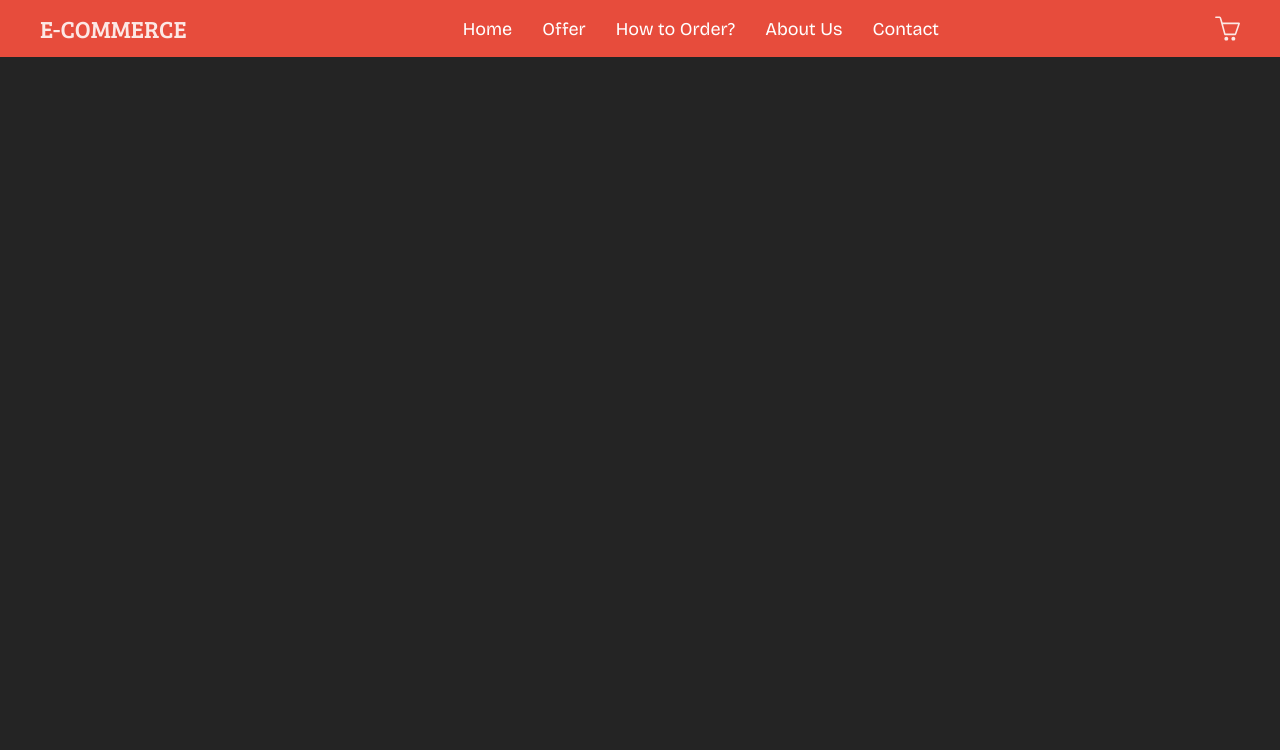
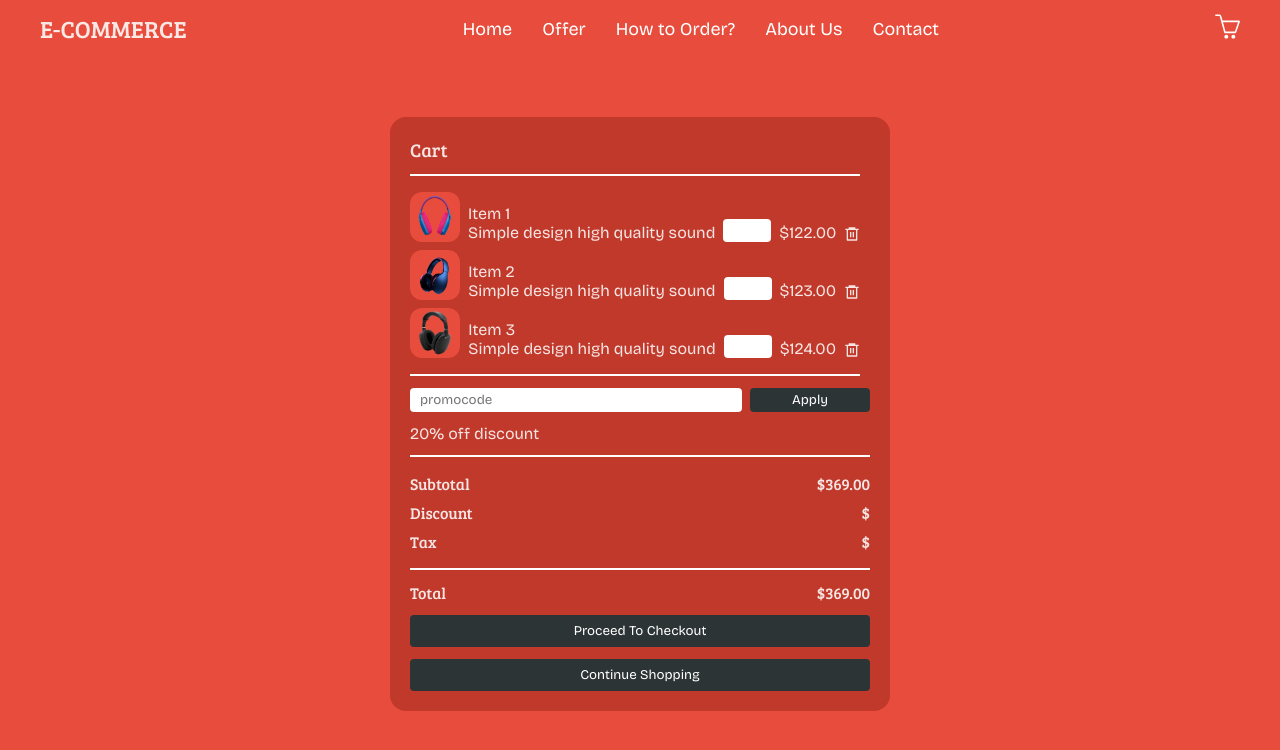
Before and after one commit to jovic-djordje/e_commerce_practice, a React (Vite) app: page /cart in a window 1280 px wide. Shown: the top 750 px of the page. Built offline with nearby package versions, Linux system fonts and the light colour scheme; a web font is replaced by a local one.

Commit message:
working on cart section

```diff
--- a/src/App.jsx
+++ b/src/App.jsx
@@ -7,6 +7,7 @@ import Offer from "./pages/Offer/Offer";
 import Order from "./pages/Order/Order";
 import About from "./pages/About/About";
 import Contact from "./pages/Contact/Contact";
+import Cart from "./pages/Cart/Cart";
 
 function App() {
   return (
@@ -19,6 +20,7 @@ function App() {
           <Route path="/order" element={<Order />} />
           <Route path="/about" element={<About />} />
           <Route path="/contact" element={<Contact />} />
+          <Route path="/cart" element={<Cart />} />
         </Routes>
       </Router>
     </>
--- a/src/components/Navigation/Navigation.jsx
+++ b/src/components/Navigation/Navigation.jsx
@@ -26,7 +26,9 @@ const Navigation = () => {
           </Link>
         </div>
         <div className="ham-holder">
-          <SlBasket className="nav-icon" />
+          <Link to="/cart">
+            <SlBasket className="nav-icon" />
+          </Link>
           <RxHamburgerMenu className="ham-menu-btn" />
         </div>
       </div>
--- a/src/components/Navigation/nav.style.css
+++ b/src/components/Navigation/nav.style.css
@@ -45,6 +45,7 @@
 .nav-icon {
   width: 25px;
   height: 25px;
+  fill: white;
 }
 
 .ham-menu-btn {
--- /dev/null
+++ b/src/pages/Cart/Cart.jsx
@@ -0,0 +1,81 @@
+import { OfferImgOne, OfferImgThree, OfferImgTwo } from "../../assets/images";
+import { RiDeleteBin6Line } from "react-icons/ri";
+import "./cart.style.css";
+const Cart = () => {
+  const items = [
+    {
+      icon: <RiDeleteBin6Line className="cart-items-icon" />,
+
+      image: <OfferImgOne className="cart-img" />,
+      text: "Item 1",
+      price: "$122.00",
+      description: "Simple design high quality sound",
+    },
+    {
+      icon: <RiDeleteBin6Line className="cart-items-icon" />,
+
+      image: <OfferImgTwo className="cart-img" />,
+      text: "Item 2",
+      price: "$123.00",
+      description: "Simple design high quality sound",
+    },
+    {
+      icon: <RiDeleteBin6Line className="cart-items-icon" />,
+      image: <OfferImgThree className="cart-img" />,
+      text: "Item 3",
+      price: "$124.00",
+      description: "Simple design high quality sound",
+    },
+  ];
+  return (
+    <div className="cart-section">
+      <div className="cart-holder">
+        <div className="cart">
+          <h3 className="cart-title">Cart</h3>
+          <div className="cart-items-holder">
+            {items.map((item) => (
+              <div className="item-detail">
+                {item.image}
+                <div className="item-text">
+                  <span>{item.text}</span>
+                  <p>{item.description}</p>
+                </div>
+                <input type="number" min="1" max="10"></input>
+                <span className="item-price">{item.price}</span>
+                {item.icon}
+              </div>
+            ))}
+          </div>
+          <div className="promo-code-holder">
+            {" "}
+            <input type="text" className="promo-code" placeholder="promocode" />
+            <button>Apply</button>
+          </div>
+          <span>20% off discount</span>
+          <div className="subtotal-holder">
+            <div className="subtotal">
+              <p>Subtotal</p>
+              <span className="subtotal-price">$369.00</span>
+            </div>
+            <div className="subtotal">
+              <p>Discount</p>
+              <span className="subtotal-discount">$</span>
+            </div>
+            <div className="subtotal">
+              <p>Tax</p>
+              <span className="subtotal-tax">$</span>
+            </div>
+          </div>
+          <div className="total-holder">
+            <p>Total</p>
+            <span className="total-price">$369.00</span>
+          </div>
+          <button className="cart-btn">Proceed to checkout</button>
+          <button className="cart-btn">Continue shopping</button>
+        </div>
+      </div>
+    </div>
+  );
+};
+
+export default Cart;
--- /dev/null
+++ b/src/pages/Cart/cart.style.css
@@ -0,0 +1,134 @@
+.cart-section {
+  width: 100%;
+  height: 100vh;
+  padding: 60px 0px;
+  font-family: "Bricolage Grotesque";
+  background-color: #e74c3c;
+}
+
+.cart-holder {
+  display: flex;
+  justify-content: center;
+  align-items: center;
+}
+
+.cart {
+  background-color: #c0392b;
+  padding: 20px;
+  border-radius: 16px;
+  display: flex;
+  flex-direction: column;
+  justify-content: center;
+  align-items: flex-start;
+  gap: 12px;
+  max-width: 500px;
+  width: 100%;
+}
+
+.cart-title {
+  font-family: "Bree Serif";
+}
+
+.cart-items-holder {
+  display: flex;
+  flex-direction: column;
+  justify-content: center;
+  align-items: center;
+  gap: 8px;
+  border-top: 2px solid #fff;
+  padding: 16px 0px;
+  border-bottom: 2px solid #fff;
+}
+
+.item-detail {
+  display: flex;
+  justify-content: center;
+  align-items: flex-end;
+  gap: 8px;
+}
+
+.item-detail input {
+  border-radius: 4px;
+  padding: 4px 0px;
+  border: none;
+}
+
+.cart-img {
+  width: 50px;
+  height: 50px;
+  background-color: #e74c3c;
+  border-radius: 12px;
+}
+
+.promo-code-holder {
+  width: 100%;
+  display: flex;
+  justify-content: center;
+  align-items: center;
+  gap: 8px;
+  margin: 0px auto;
+}
+
+.promo-code-holder input {
+  max-width: 400px;
+  width: 100%;
+  padding: 4px 0px;
+  border-radius: 4px;
+  border: none;
+  font-family: inherit;
+  text-indent: 10px;
+}
+
+.promo-code-holder button {
+  max-width: 120px;
+  width: 100%;
+  padding: 4px 0px;
+  border-radius: 4px;
+  border: none;
+  font-family: inherit;
+  background-color: #2d3436;
+  color: #fff;
+
+  cursor: pointer;
+}
+
+.subtotal-holder {
+  display: flex;
+  flex-direction: column;
+  justify-content: center;
+  align-items: flex-start;
+  gap: 8px;
+  font-family: "Bree Serif";
+  width: 100%;
+  border-top: 2px solid #fff;
+  padding: 16px 0px;
+  border-bottom: 2px solid #fff;
+}
+
+.subtotal {
+  display: flex;
+  width: 100%;
+  justify-content: space-between;
+  align-items: center;
+}
+
+.total-holder {
+  display: flex;
+  justify-content: space-between;
+  align-items: flex-start;
+  gap: 8px;
+  font-family: "Bree Serif";
+  width: 100%;
+}
+
+.cart-btn {
+  background-color: #2d3436;
+  color: #fff;
+  padding: 8px 0px;
+  border-radius: 4px;
+  border: none;
+  font-family: inherit;
+  text-transform: capitalize;
+  width: 100%;
+  cursor: pointer;
+}
```
